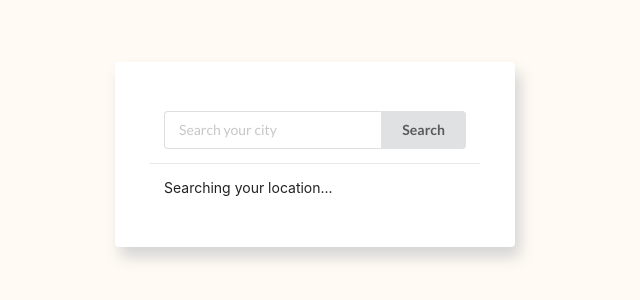
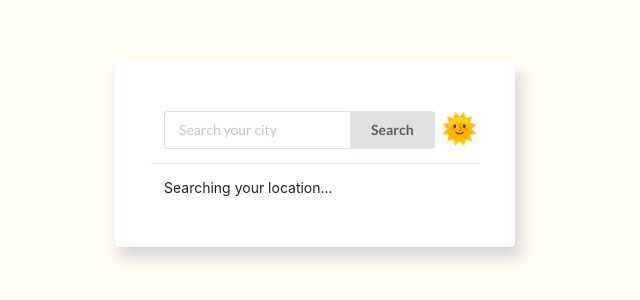
Before and after one commit to tesshuang/weather-app, a React (Create React App) app: page / in a window 1280 px wide. Shown: the part 246-546 px from the top of the page, without its empty margins (325-965 px from the left). Built offline with nearby package versions, Linux system fonts and the light colour scheme; no server answers.

Commit message:
Added theme toggle

```diff
--- a/src/components/Weather.js
+++ b/src/components/Weather.js
@@ -79,7 +79,7 @@ export default class Weather extends React.Component {
   render() {
     return(
       <div className='ui card weather'>
-        <div className='content'>
+        <div className='content nav'>
           <form className='ui action input city-input' onSubmit={this.handleSearch}>
             <input
               type='text'
@@ -93,6 +93,7 @@ export default class Weather extends React.Component {
                 Search
             </button>
           </form>
+          <button className='btn-clear toggle'><span role="img">🌞</span></button>
         </div>
         <div className='content'>
           {!this.state.weatherData && !this.state.NFmsg &&
--- a/src/index.css
+++ b/src/index.css
@@ -32,8 +32,21 @@ code {
   box-shadow: 5px 10px 15px #d3d3d3 !important;
 }
 
-.city-input {
+/* .city-input {
   width: 100%;
+}  */
+.nav {
+  display: flex;
+  justify-content: space-between;
+}
+
+.btn-clear {
+  border: none;
+  background: transparent;
+}
+
+.toggle span {
+  font-size: 30px;
 }
 
 .result-wrapper {
```
